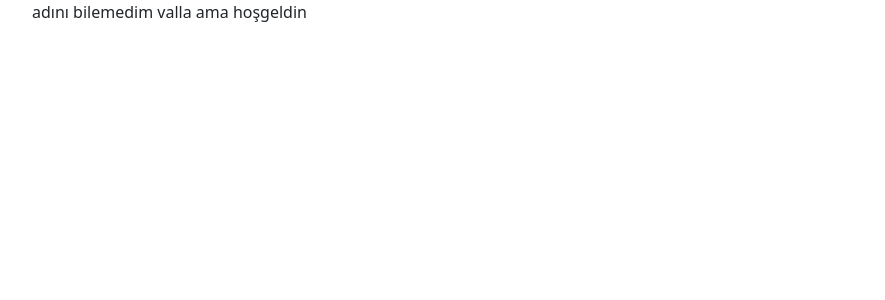
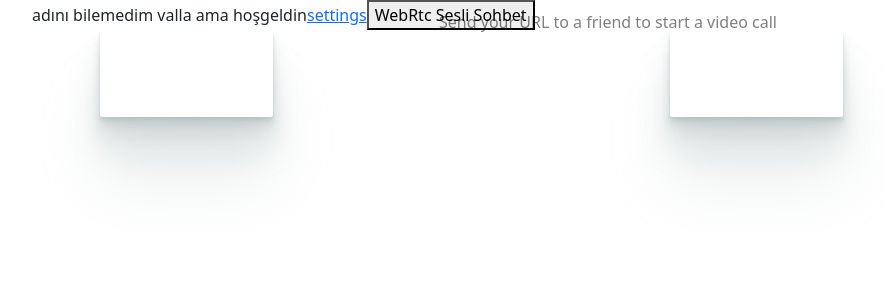
Before and after one commit to CankatAtbinici/projectx-front-end, a React (Create React App) app: page /profile in a window 1280 px wide. Shown: the top 300 px of the page, without its empty margins (32-917 px from the left). Built offline with nearby package versions, Linux system fonts and the light colour scheme; no server answers; sample sign-in values are in the browser's storage.

Commit message:
UniqRoom created jwt-decode added uuvid4 added

```diff
--- a/package.json
+++ b/package.json
@@ -12,6 +12,7 @@
     "axios": "^1.2.2",
     "bootstrap": "^5.2.3",
     "datepicker": "^0.0.0",
+    "jwt-decode": "^3.1.2",
     "react": "^18.2.0",
     "react-dom": "^18.2.0",
     "react-router": "^6.6.1",
@@ -20,6 +21,7 @@
     "react-spinners": "^0.13.7",
     "reactstrap": "^9.1.5",
     "sweetalert2": "^11.6.16",
+    "uuid": "^9.0.0",
     "web-vitals": "^2.1.4"
   },
   "scripts": {
--- a/src/App.jsx
+++ b/src/App.jsx
@@ -11,14 +11,16 @@ import {
 import Home from "./pages/home/Home";
 import Profile from "./pages/profile/Profile";
 import Settings from "./pages/settings/Settings";
-import Register from "./pages/register/register";
+import Register from "./pages/register/Register";
 import Header from "./components/header/header";
 import Footer from "./components/footer/footer";
 import TopBar from "./components/top-bar/Top-Bar";
 import Login from "./pages/login/Login";
 import ModalContext from "./context/context";
 import AboutUs from "./pages/about-us/AboutUs";
-import UniqRoom from "./pages/uniq_room/UniqRoom";
+
+//Import ProtectedRoutes
+import ProtectedRoutes from "./auth/ProtectedRoutes";
 
 function App() {
   return (
@@ -27,12 +29,15 @@ function App() {
         <BrowserRouter>
           <Routes>
             <Route exact path="/" element={<Home />} />
-            <Route path="/profile" element={<Profile />} />
-            <Route path="/settings" element={<Settings />} />
+
             <Route path="about-us" element={<AboutUs />} />
             <Route path="/register" element={<Register />} />
             <Route path="/login" element={<Login />} />
-            <Route path="/uniqroom" element={<UniqRoom />} />
+
+            <Route element={<ProtectedRoutes />}>
+              <Route path="/profile/settings" element={<Settings />} />
+              <Route path="/profile" element={<Profile />} />
+            </Route>
           </Routes>
         </BrowserRouter>
         <Footer />
--- /dev/null
+++ b/src/auth/ProtectedRoutes.jsx
@@ -0,0 +1,11 @@
+import React from "react";
+import { Navigate, Outlet } from "react-router-dom";
+import useAuth from "../hooks/useAuth";
+
+const ProtectedRoutes = () => {
+  const isAuth = useAuth();
+
+  return isAuth ? <Outlet /> : <Navigate to="login" />;
+};
+
+export default ProtectedRoutes;
--- a/src/context/context.js
+++ b/src/context/context.js
@@ -1,21 +1,20 @@
 import { createContext, useState } from "react";
-
 
 export const Context = createContext();
 
-const ModalContext  = ({children}) => {
+const ModalContext = ({ children }) => {
+  const [loader, setLoader] = useState(true);
 
-    const [loader, setLoader] = useState(true)
-
-
-
-    return(
-        <Context.Provider value = {{
-            loader , setLoader
-            }}>
-                {children}
-        </Context.Provider>
-    )
-}
+  return (
+    <Context.Provider
+      value={{
+        loader,
+        setLoader,
+      }}
+    >
+      {children}
+    </Context.Provider>
+  );
+};
 
 export default ModalContext;
--- /dev/null
+++ b/src/hooks/useAuth.js
@@ -0,0 +1,20 @@
+import jwt_decode from "jwt-decode";
+
+const useAuth = () => {
+  let user = { loggedIn: null };
+  const token = localStorage.getItem("access_token");
+
+  if (token != null || token != undefined) {
+    var decoded = jwt_decode(token);
+
+    if (decoded?.sub !== undefined || decoded?.sub !== null) {
+      user.loggedIn = true;
+      return user && user.loggedIn;
+    }
+  } else {
+    user.loggedIn = false;
+    return user && user.loggedIn;
+  }
+};
+
+export default useAuth;
--- a/src/pages/profile/Profile.jsx
+++ b/src/pages/profile/Profile.jsx
@@ -1,38 +1,49 @@
-import axios from 'axios';
-import React, { useEffect, useState } from 'react';
-import { getAccessToken } from '../../auth/auth.service';
+import axios from "axios";
+import React, { useEffect, useState } from "react";
+import { getAccessToken } from "../../auth/auth.service";
+import { v4 as uuidv4 } from "uuid";
+import UniqRoom from "../uniq_room/UniqRoom";
 
-
-
-
-function Profile(props) {
-
-
-  const [user, setUser] = useState([])
-
+const Profile = React.memo((props) => {
+  const [user, setUser] = useState([]);
 
   useEffect(() => {
     const token = getAccessToken();
-        axios.get('http://localhost:8000/api/profile', {
+    axios
+      .get("http://localhost:8000/api/profile", {
         headers: {
-              'Authorization': `Bearer ${token}`
-            }
+          Authorization: `Bearer ${token}`,
+        },
       })
       .then((response) => {
-            setUser(response.data)
-          }).catch(e => {
-            console.log(e)
+        setUser(response.data);
+      })
+      .catch((e) => {
+        console.log(e);
       });
-      }, [])
+  }, []);
 
+  const setPathName = () => {
+    window.location.pathname = uuidv4();
+  };
 
+  const chatButton = (
+    <button>
+      <a onClick={setPathName}>WebRtc Sesli Sohbet</a>
+    </button>
+  );
 
   return (
     <div>
-           {user.name ? user.name + " " +  "Hoşgeldin paşam" : "adını bilemedim valla ama hoşgeldin" }
+      {user.name
+        ? user.name + " " + "Hoşgeldin paşam"
+        : "adını bilemedim valla ama hoşgeldin"}
+      <a href="/profile/settings">settings</a>
+      {chatButton}
 
+      <UniqRoom />
     </div>
   );
-}
+});
 
 export default Profile;
--- /dev/null
+++ b/src/pages/uniq_room/UniqRoom.css
@@ -0,0 +1,20 @@
+video {
+  max-width: calc(50% - 100px);
+  margin: 0 50px;
+  box-sizing: border-box;
+  border-radius: 2px;
+  padding: 0;
+  box-shadow: rgba(156, 172, 172, 0.2) 0px 2px 2px,
+    rgba(156, 172, 172, 0.2) 0px 4px 4px, rgba(156, 172, 172, 0.2) 0px 8px 8px,
+    rgba(156, 172, 172, 0.2) 0px 16px 16px,
+    rgba(156, 172, 172, 0.2) 0px 32px 32px,
+    rgba(156, 172, 172, 0.2) 0px 64px 64px;
+}
+.copy {
+  position: fixed;
+  top: 10px;
+  left: 50%;
+  transform: translateX(-50%);
+  font-size: 16px;
+  color: rgba(0, 0, 0, 0.5);
+}
--- a/src/pages/uniq_room/UniqRoom.jsx
+++ b/src/pages/uniq_room/UniqRoom.jsx
@@ -1,7 +1,28 @@
 import React from "react";
+import "./UniqRoom.css";
 
 const UniqRoom = () => {
-  return <div>UniqRoom</div>;
+  return (
+    <React.Fragment>
+      <div className="container">
+        <div className="row">
+          <div className="col-sm-12">
+            <div className="copy">
+              Send your URL to a friend to start a video call
+            </div>
+          </div>
+        </div>
+        <div className="row">
+          <div className="col-sm-6">
+            <video id="localVideo" autoPlay muted></video>
+          </div>
+          <div className="col-sm-6">
+            <video id="remoteVideo" autoPlay></video>
+          </div>
+        </div>
+      </div>
+    </React.Fragment>
+  );
 };
 
 export default UniqRoom;
```
Lines whose indentation alone changed are shown as unchanged.
